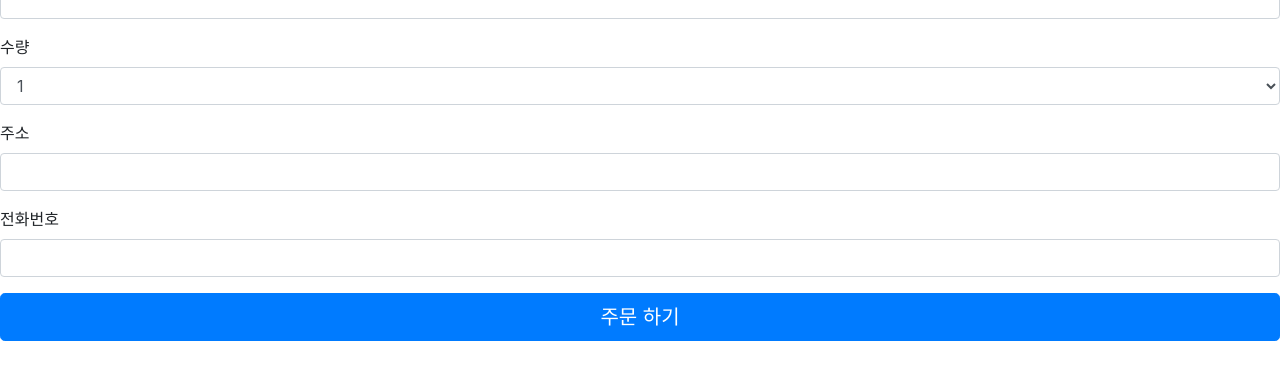
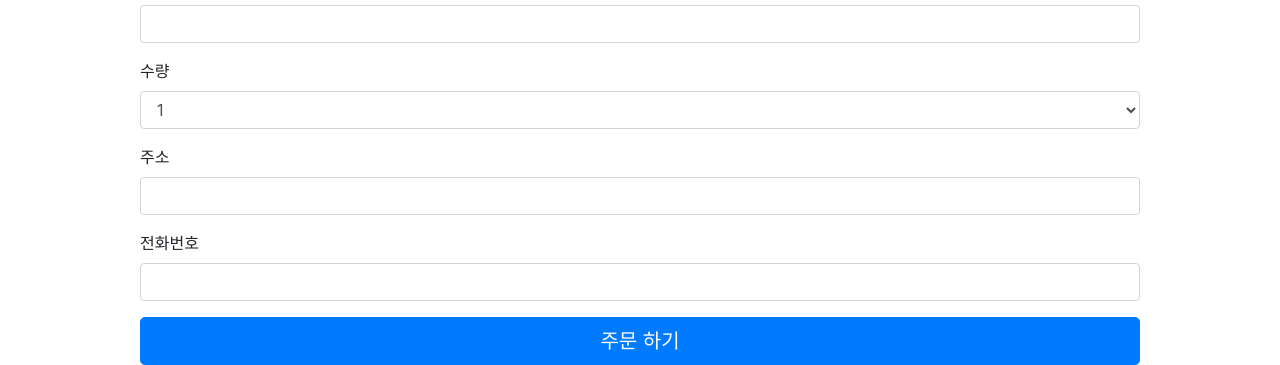
Before and after one commit to sonseunghee/homework, a plain HTML site: page index.html in a window 1280 px wide. Shown: the part 495-860 px from the top of the page. Before the commit the page ends 836 px from the top, so only its background shows below. Drawn offline with nearby package versions, Linux system fonts and the light colour scheme.

Commit message:
Update index.html

```diff
--- a/index.html
+++ b/index.html
@@ -16,9 +16,16 @@
     integrity="sha384-JZR6Spejh4U02d8jOt6vLEHfe/JQGiRRSQQxSfFWpi1MquVdAyjUar5+76PVCmYl"
     crossorigin="anonymous"></script>
   <title>상품 판매</title>
+  <style>
+    .style{
+      width: 1000px;
+      margin: 0 auto 0 auto;
+    }
+  </style>
 </head>
 
 <body>
+  <div class="style">
     <div>
       <img class="img"
         src="https://postfiles.pstatic.net/MjAyMDAyMTRfMTUw/MDAxNTgxNjYzODU0ODAy.mOAdqhJ584AaQTADAH5N1cNJvXSEWxMgaJOVU7k806og.pAW5R8x9JrCfXROFGN2Cf_I-gA-jND6SqNfLUVJ2P6gg.JPEG.xaralnttxqi/4aad7be06e03ede9496ea5384a33e1663b5cadbadce933.jpg?type=w966"
@@ -57,6 +64,7 @@
     <div>
       <button type="button" class="btn btn-primary btn-lg btn-block">주문 하기</button>
     </div>
+  </div>
 </body>
 
 </html>
```
Lines whose indentation alone changed are shown as unchanged.
